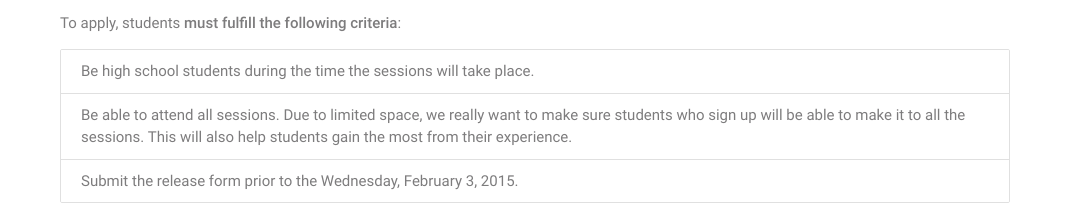
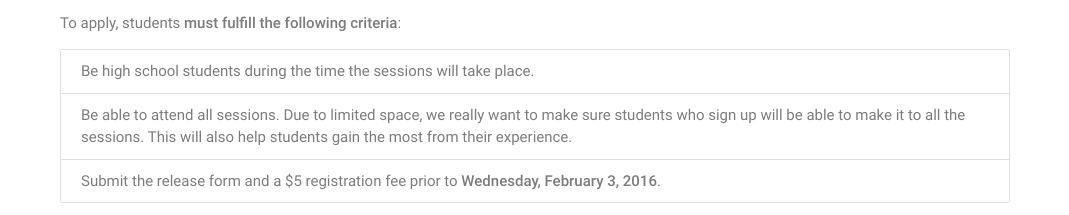
Before and after one commit to eceoutreach-cmu/website, a plain HTML site: page spark-saturdays/early-register.html in a window 1280 px wide. Shown: the part 529-744 px from the top of the page, without its empty margins (105-1174 px from the left). Drawn offline with nearby package versions, Linux system fonts and the light colour scheme.

Commit message:
updated requirements

```diff
--- a/spark-saturdays/early-register.html
+++ b/spark-saturdays/early-register.html
@@ -150,7 +150,7 @@
             Be able to attend all sessions. Due to limited space, we really want to make sure students who sign up will be able to make it to all the sessions. This will also help students gain the most from their experience.
         </li>
         <li class="collection-item">
-            Submit the release form prior to the Wednesday, February 3, 2015.
+            Submit the release form and a $5 registration fee prior to <strong>Wednesday, February 3, 2016</strong>.
         </li>
     </ul>
     <p>
```
Also changed, not shown: spark-saturdays/register.html (+1 -1 lines).
